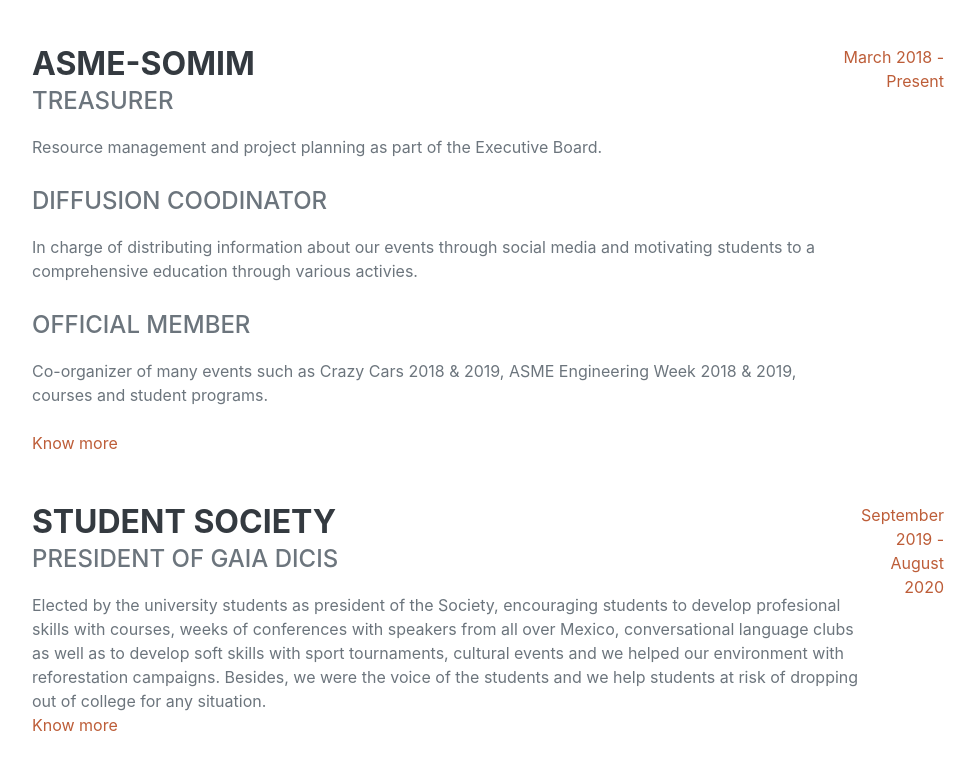
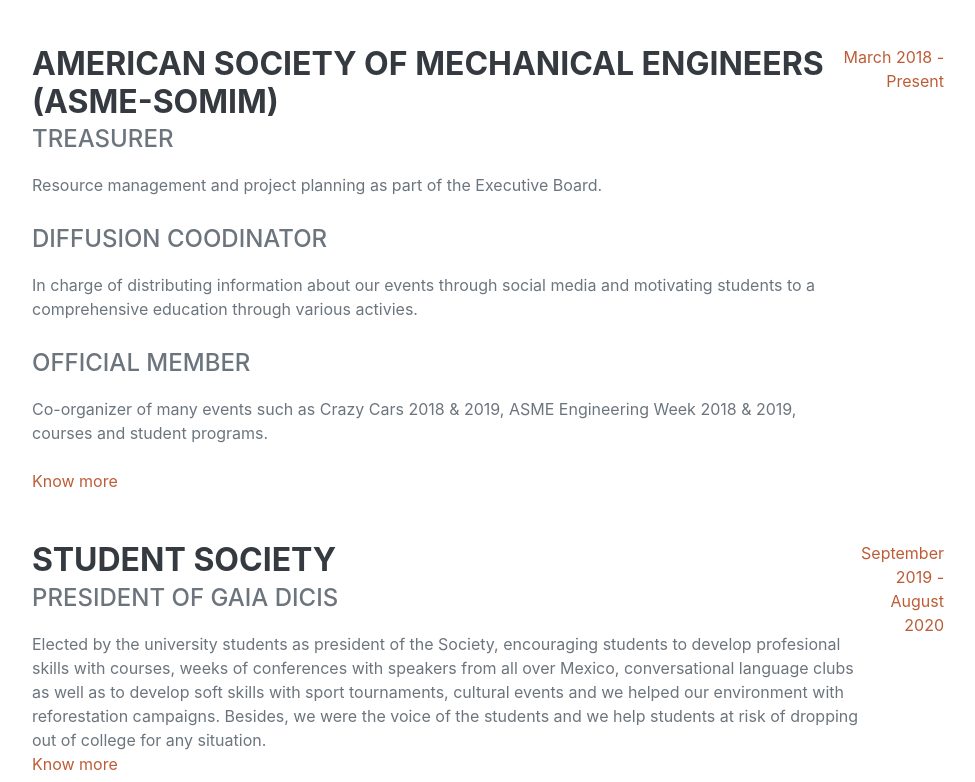
Before and after one commit to OscarSantosMu/OscarSantosMu.github.io, a plain HTML site: page CV/index.html in a window 1280 px wide. Shown: the part 9658-10440 px from the top of the page, without its empty margins (288-1263 px from the left). Drawn offline with nearby package versions, Linux system fonts and the light colour scheme; a script that the page names is missing; a web font is replaced by a local one.

Commit message:
ASME update to American Society of Mechanical Engineers

```diff
--- a/CV/index.html
+++ b/CV/index.html
@@ -446,7 +446,7 @@
 
         <div class="resume-item d-flex flex-column flex-md-row justify-content-between mb-5">
           <div class="resume-content">
-            <h3 class="mb-0">ASME-SOMIM</h3>
+            <h3 class="mb-0">American Society of Mechanical Engineers (ASME-SOMIM)</h3>
             <div class="subheading mb-3">Treasurer</div>
             <div>Resource management and project planning as part of the Executive Board.</div><br>
             <div class="subheading mb-3">Diffusion Coodinator</div>
```
